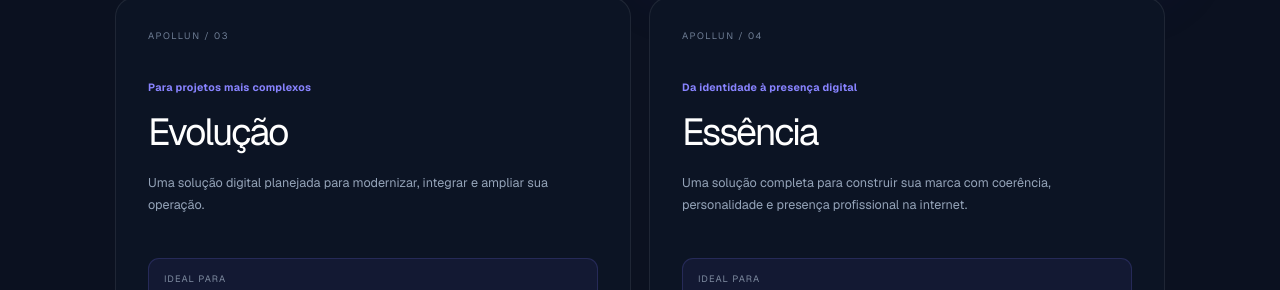
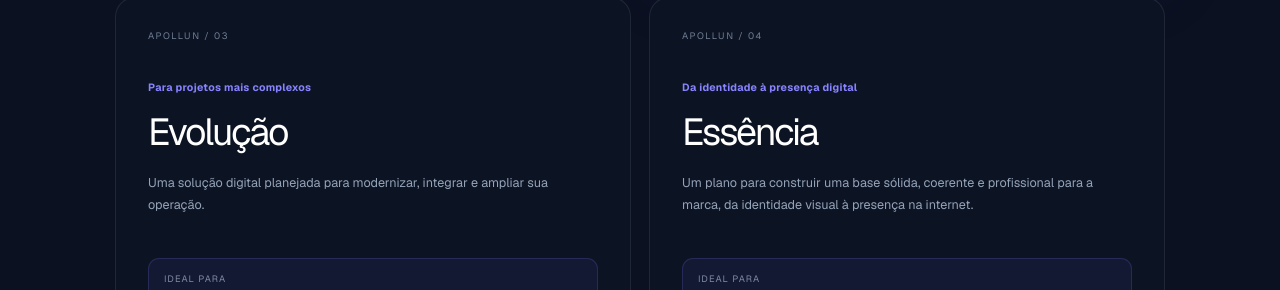
Before and after one commit to xRiickk/Apollun.Dev, a Next.js app: page / in a window 1280 px wide. Shown: the part 7186-7476 px from the top of the page. Built offline with nearby package versions, Linux system fonts and the light colour scheme.

Commit message:
Update Site source

```diff
--- a/app/page.tsx
+++ b/app/page.tsx
@@ -84,7 +84,7 @@ const plans = [
     code: "04",
     name: "Essência",
     eyebrow: "Da identidade à presença digital",
-    description: "Uma solução completa para construir sua marca com coerência, personalidade e presença profissional na internet.",
+    description: "Um plano para construir uma base sólida, coerente e profissional para a marca, da identidade visual à presença na internet.",
     ideal: "Marcas novas ou em fase de reposicionamento",
     items: ["Identidade visual completa", "Logotipo e sistema de marca", "Paleta de cores e tipografia", "Site personalizado", "Experiência digital coerente"],
     cta: "Solicitar este plano",
```
